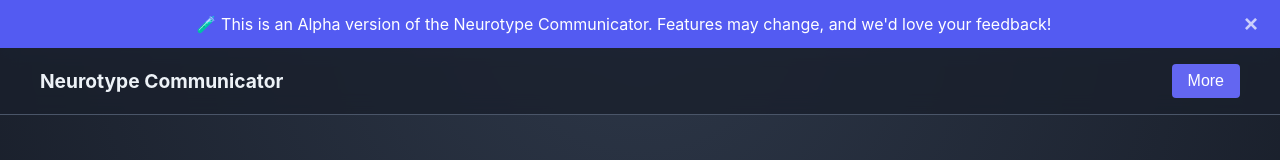
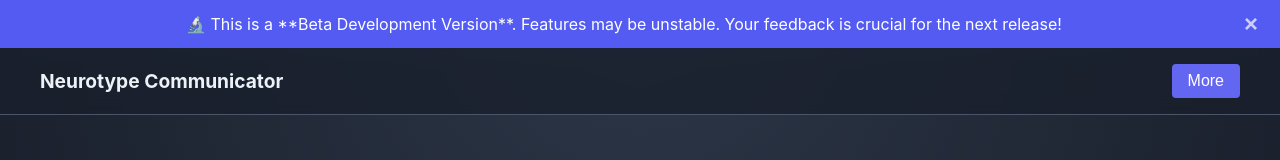
Before and after one commit to SolFlourishes/neurotype-communicator-frontend, a React (Vite) app: page / in a window 1280 px wide. Shown: the top 160 px of the page. Built offline with nearby package versions, Linux system fonts and the light colour scheme.

Commit message:
style: Update production banner to Beta version

```diff
--- a/src/components/AlphaBanner.css
+++ b/src/components/AlphaBanner.css
@@ -1,6 +1,6 @@
 .alpha-banner {
-  background-color: #535bf2; /* The original Alpha blue color */
-  color: white;
+  background-color: #4a3a19; /* A soft, noticeable amber color for Beta */
+  color: #f7d59c;
   padding: 0.75rem 2rem;
   text-align: center;
   display: flex;
@@ -25,7 +25,7 @@
   transform: translateY(-50%);
   background: none;
   border: none;
-  color: white;
+  color: #f7d59c;
   font-size: 1.5rem;
   font-weight: bold;
   cursor: pointer;
--- a/src/components/AlphaBanner.jsx
+++ b/src/components/AlphaBanner.jsx
@@ -5,7 +5,7 @@
   return (
     <div className="alpha-banner">
       <p>
-        🧪 This is an Alpha version of the Neurotype Communicator. Features may change, and we'd love your feedback!
+        🔬 This is a **Beta Development Version**. Features may be unstable. Your feedback is crucial for the next release!
       </p>
       <button onClick={onDismiss} className="dismiss-button" aria-label="Dismiss banner">&times;</button>
     </div>
```
